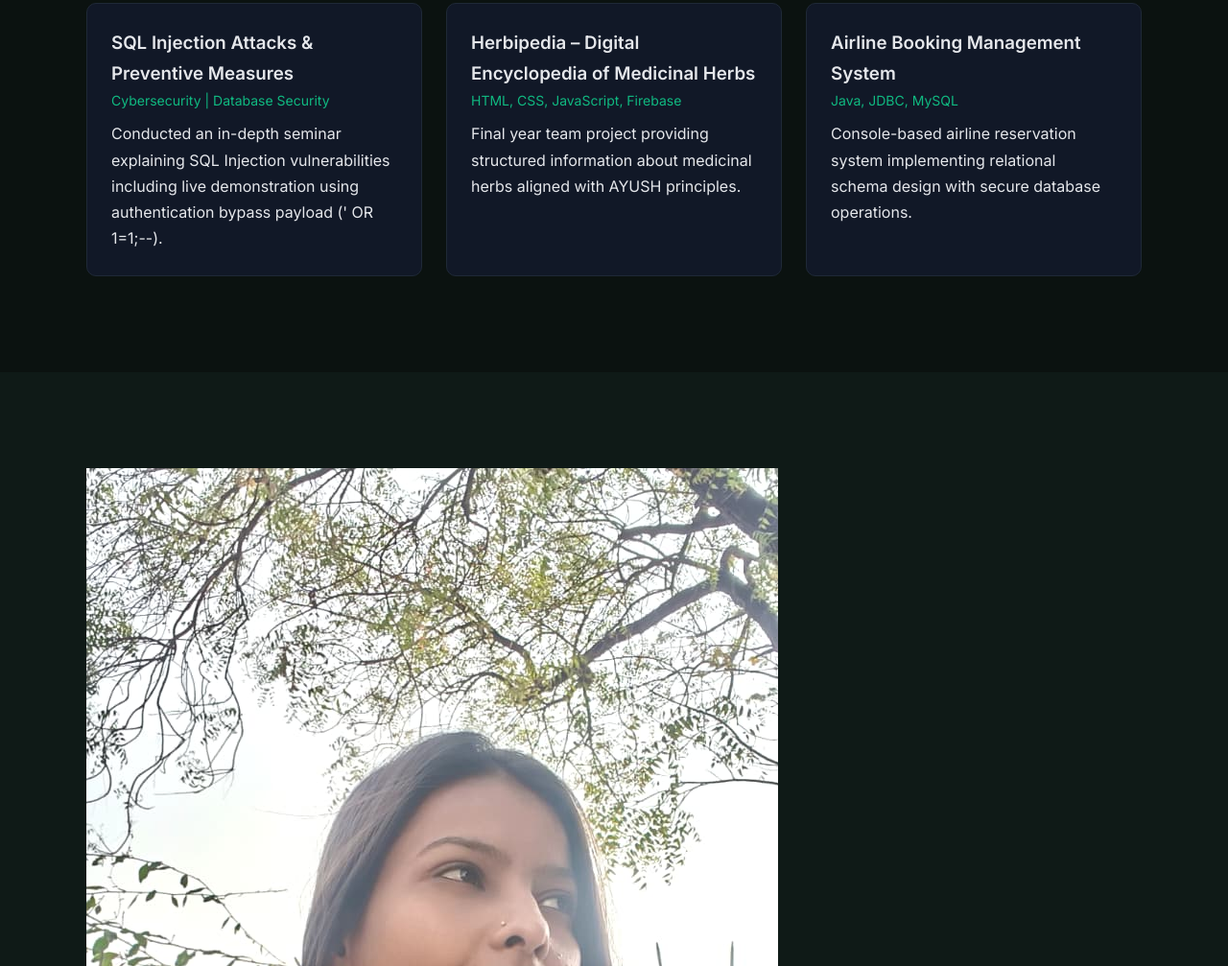
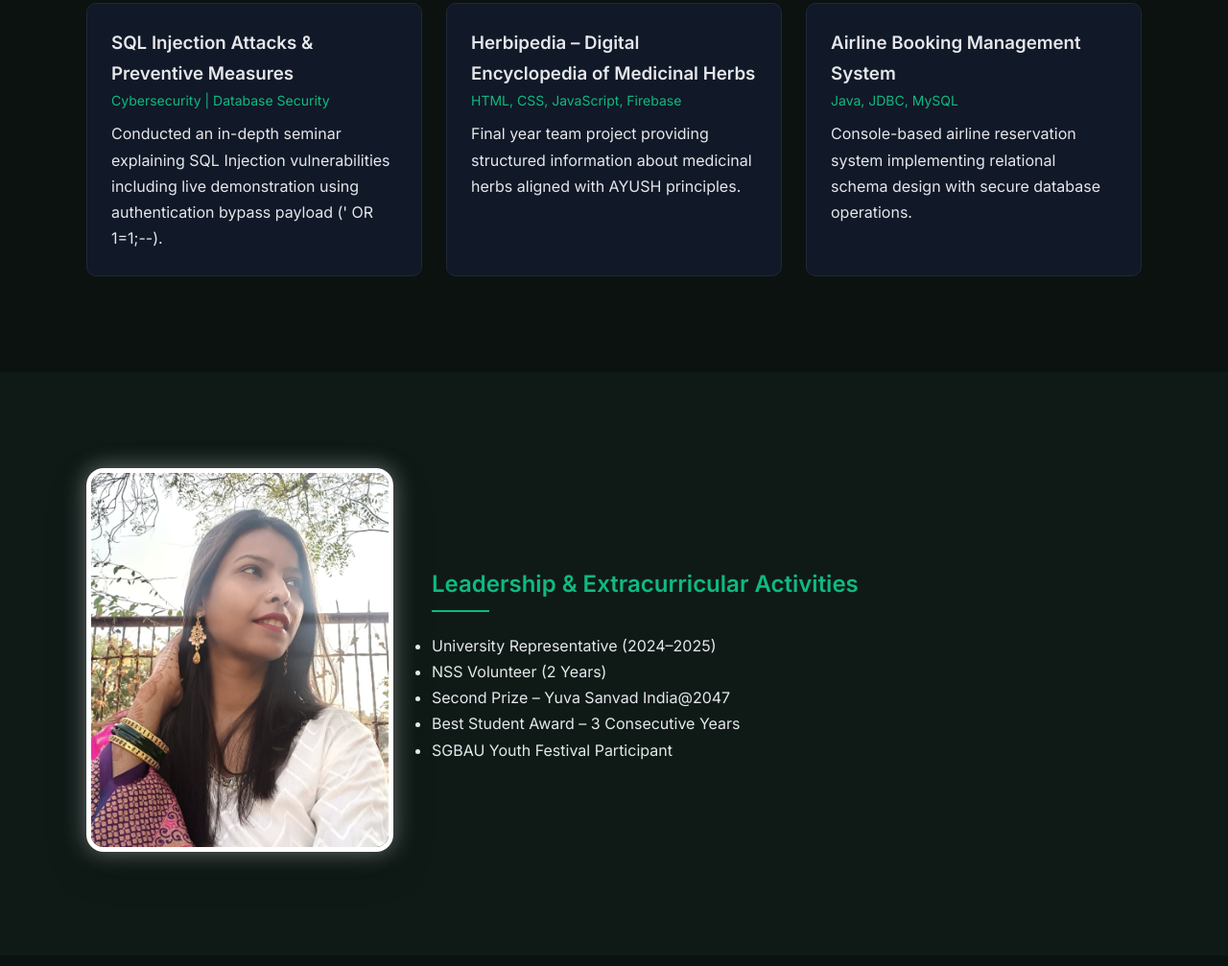
Before and after one commit to tanvipohankar-004/portfolio_tanvi.g.pohankar, a plain HTML site: page index.html in a window 1280 px wide. Shown: the part 1793-2800 px from the top of the page at 96% size. Drawn offline with nearby package versions, Linux system fonts and the light colour scheme.

Commit message:
Update index.html

```diff
--- a/index.html
+++ b/index.html
@@ -149,7 +149,9 @@
     <div class="container leadership-flex">
 
         <div class="leadership-image">
-            <img src="Images/WhatsApp Image 2026-02-20 at 18.58.31.jpeg" alt="Leadership and extracurricular activities">
+           <img src="Images/WhatsApp%20Image%202026-02-20%20at%2018.58.31.jpeg"
+     alt="Leadership and extracurricular activities"
+     class="leadership-img">
         </div>
 
         <div class="leadership-text">
```
